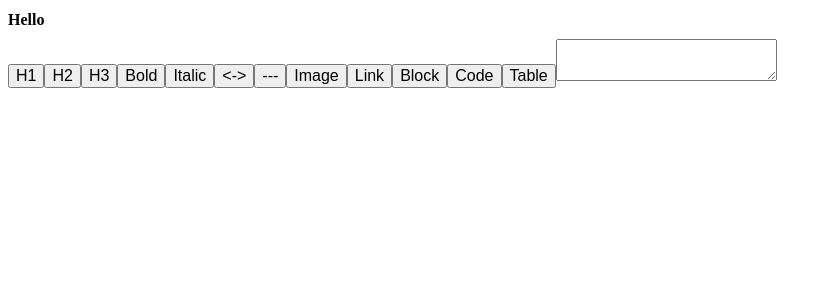
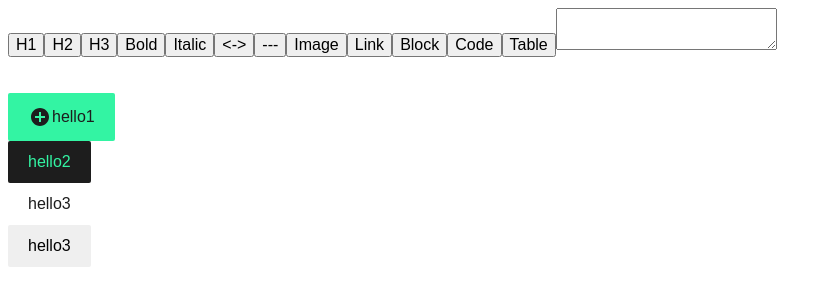
Before and after one commit to Kim-Jin-Uk/blog-with-mark-down-editor, a Next.js app: page / in a window 1280 px wide. Shown: the top 306 px of the page, without its empty margins (0-832 px from the left). Built offline with nearby package versions, Linux system fonts and the light colour scheme.

Commit message:
TEST: Component Common Button
간단한 컴포넌트 테스트

```diff
--- a/src/pages/index.tsx
+++ b/src/pages/index.tsx
@@ -1,7 +1,11 @@
 import Head from "next/head";
 import MarkdownEditor from "C-Markdown/index";
+import Button from "@/components/Common/Button";
 
 export default function Home() {
+  const onClickButton = (key: string) => {
+    console.log(`key: ${key}`);
+  };
   return (
     <>
       <Head>
@@ -11,8 +15,23 @@ export default function Home() {
         <link rel="icon" href="/favicon.ico" />
       </Head>
       <main>
-        <h1>Hello</h1>
         <MarkdownEditor />
+        <Button
+          onClick={() => onClickButton("main")}
+          svg={"follow"}
+          type="main"
+        >
+          hello1
+        </Button>
+        <Button onClick={() => onClickButton("black")} type="black">
+          hello2
+        </Button>
+        <Button onClick={() => onClickButton("white")} type="white">
+          hello3
+        </Button>
+        <Button onClick={() => onClickButton("")} type="">
+          hello3
+        </Button>
       </main>
     </>
   );
```
